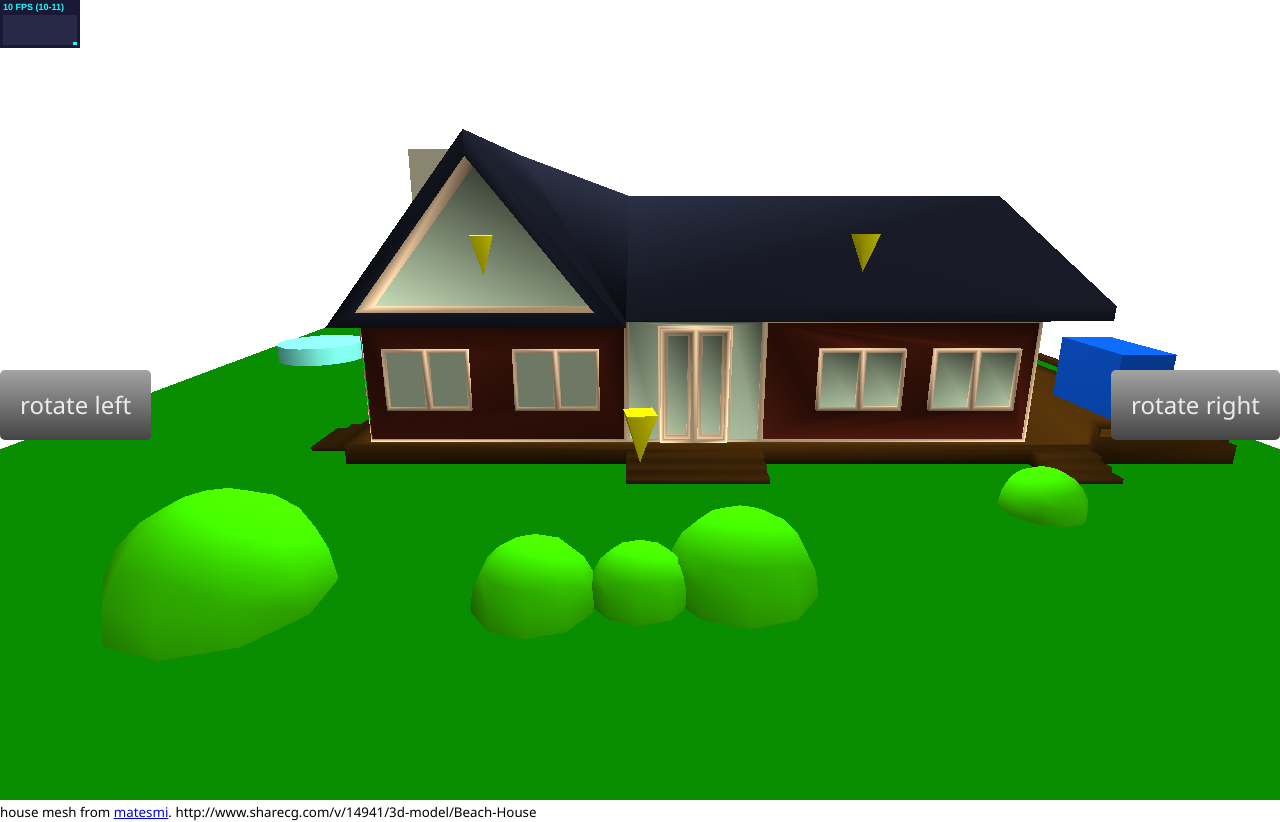
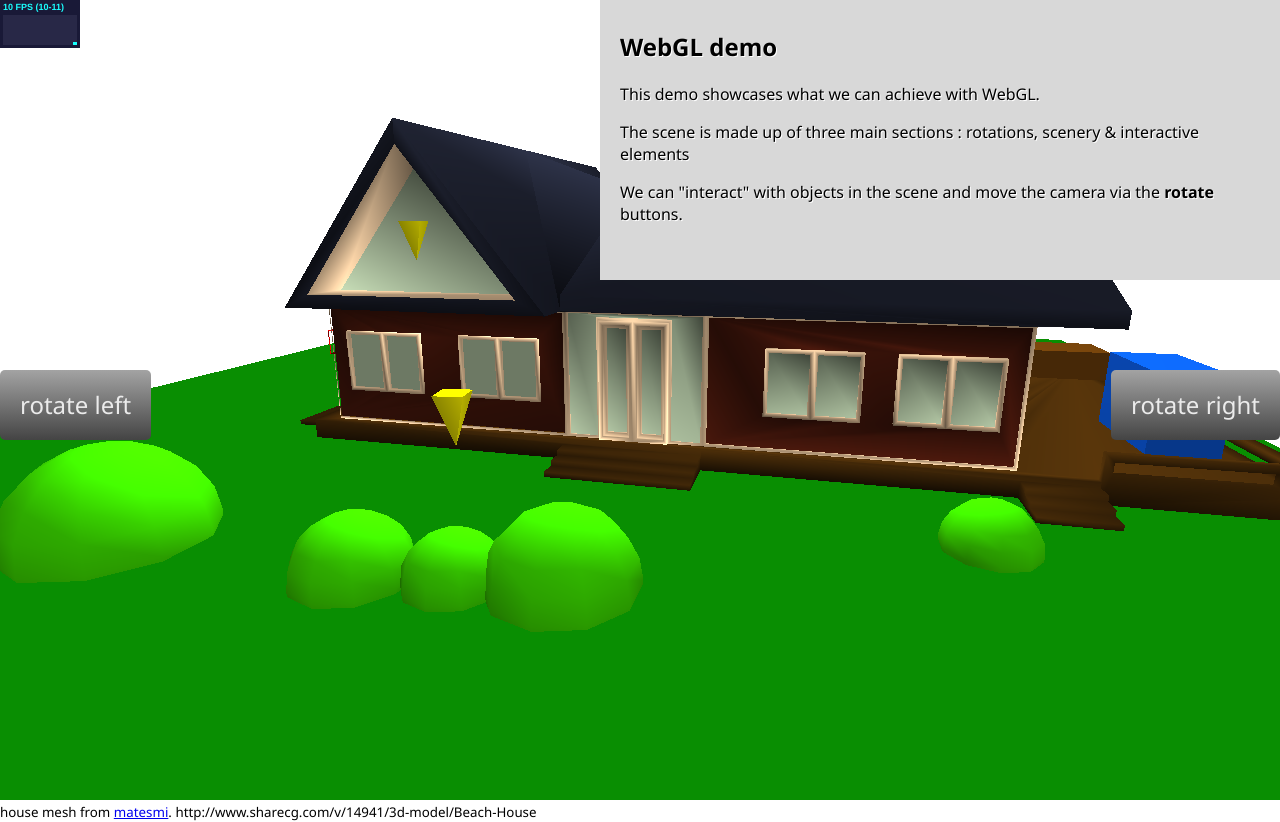
Before and after one commit to Piderman/intro-into-webgl, a plain HTML site: page root/webGL/index.html in a window 1280 px wide. Drawn offline with nearby package versions, Linux system fonts and the light colour scheme; animation ran at ten frames a second.

Commit message:
ready for presentation
added content to zomms and demo examples

```diff
--- a/root/webGL/house.three.js
+++ b/root/webGL/house.three.js
@@ -1,8 +1,62 @@
 (function(){
 	//workflow to stick to: create | import geo, setup lights, render scene. Watch out for callbacks and async
 
-	var
-		container, camera, controls, scene, renderer, stats, isOrbit = false, isDebugCoords = false,
+//dom stuff first b4 3d is loaded
+	var $body = $("#body");
+
+	$overlay = $("#overlay").fadeOut();//for fading /disabling scene
+
+	$buttonLeft = $("<button>", {
+		"class" : "camera__button camera__button__left",
+		text : "rotate left"
+	}).on("click", function(){
+		adjustSceneFromButton("prev");
+	}).appendTo($body).hide();
+
+	$buttonRight = $("<button>", {
+		"class" : "camera__button camera__button__right",
+		text : "rotate right"
+	}).on("click", function(){
+		adjustSceneFromButton("next");
+	}).appendTo($body).hide();
+
+	//move camera ABOVE, dont want to affect the currentView though
+	$buttonUp = $("<button>",{
+		"class" : "camera__button camera__button__up",
+		text : "rotate topwise "
+	}).on("click", function(){
+		$buttonUp.hide();
+		$buttonLeft.hide();
+		$buttonRight.hide();
+		$buttonDown.show();
+
+		aboveCameraTo(house.currentView);
+	}).appendTo($body).hide();
+
+	$buttonDown = $("<button>",{
+		"class" : "camera__button camera__button__down",
+		text : "return to side"
+	}).on("click", function(){
+		//need to make a up/down logic guy
+		$buttonDown.hide();
+		$buttonUp.show();
+
+		toggleCameraControls();
+		moveCameraToScene(house.currentView);
+	}).appendTo($body).hide();
+
+	$buttonBack = $("<button>", {
+		"class" : "camera__button camera__button__back",
+		"text" : "back"
+	}).appendTo($body).hide().on("click", function(){
+		returnToRotate();
+		toggleCameraControls("zoomed");
+		zoomedOutComplete();
+	});
+
+	$container = $("#container");
+
+	var container, camera, controls, scene, renderer, stats, isOrbit = false, isDebugCoords = false, isSideOn = false,
 		house = {
 			"currentView" : 0, //index of camera pos arr to shoy
 			"isNormal" : true, //are we normal or zoomed out?
@@ -17,9 +71,14 @@
 				},
 				{//deck
 					"position" : {
-						"x" : -.02,
-						"y" : 2.28,
-						"z" : 12.19
+						"x" : -3.03,
+						"y" : 1.26,
+						"z" : 10.11
+					},
+					"target" : {
+						"x" : 2,
+						"y" : 1,
+						"z" : 0
 					}
 				},
 				{//side door
@@ -88,6 +147,18 @@
 						"y" : 1,
 						"z" : 4
 					}
+				},
+				{//rear door
+					"position" : {
+						"x" : -3.24,
+						"y" : 1.77,
+						"z" : -6.89
+					},
+					"target" : {
+						"x" : -3,
+						"y" : 0,
+						"z" : 0
+					}
 				}
 
 
@@ -96,33 +167,33 @@
 			"rotateCoords" : [
 				{
 					"position" : {
-						"x" : -12.96,
-						"y" : 3.56,
-						"z" : 0
+						"x" : (isSideOn) ? -12.96 : -12.24,
+						"y" : (isSideOn) ? 3.56 : 3.23,
+						"z" : (isSideOn) ? 0 : 3.13
 					}
 				},
 				{
 					"position" : {
-						"x" : 0,
-						"y" : 3.56,
-						"z" : 12.96
+						"x" :(isSideOn) ? 0 : -0.2,
+						"y" :(isSideOn) ? 3.56 : 2.28,
+						"z" :(isSideOn) ? 12.96 : 12.19
 					}
 
 				},
 				{
 					"position" : {
-						"x" : 12.96,
-						"y" : 3.56,
-						"z" : 0
+						"x" :(isSideOn) ? 12.96 : 11.41,
+						"y" :(isSideOn) ? 3.56 : 3.47,
+						"z" :(isSideOn) ? 0 : 4.47
 					},
 					"aboveIndex" : 0 // link w above
 
 				},
 				{
 					"position" : {
-						"x" : 0,
-						"y" : 3.56,
-						"z" : -12.96
+						"x" :(isSideOn) ? 0 : 0.29,
+						"y" :(isSideOn) ? 3.56 : 11.63,
+						"z" :(isSideOn) ? -12.96 : -13.41
 					}
 				}
 			],
@@ -347,7 +418,7 @@
 			},
 			{
 				name : "sideRoofSomething",
-				geo : new THREE.CubeGeometry(0.75,1,0.75), //radius top, radius bottom, height, segments, height segments, open ended?
+				geo : new THREE.CubeGeometry(0.5,1,0.5), //radius top, radius bottom, height, segments, height segments, open ended?
 				mat : new THREE.MeshLambertMaterial({color: "#e7713e"}),
 				position: {
 					"x": 3,
@@ -366,22 +437,12 @@
 				}
 			},
 			{
-				name : "rearRoof1",
-				geo : new THREE.CubeGeometry(0.5,1,1), //radius top, radius bottom, height, segments, height segments, open ended?
-				mat : new THREE.MeshLambertMaterial({color: "#b3b3b5"}),
-				position: {
-					"x": -1,
-					"y": 4,
-					"z": -3.2
-				}
-			},
-			{
-				name : "rearRoof2",
-				geo : new THREE.CubeGeometry(2,0.5,0.5), //radius top, radius bottom, height, segments, height segments, open ended?
+				name : "rearRoof",
+				geo : new THREE.CubeGeometry(1.5,0.8,0.5), //radius top, radius bottom, height, segments, height segments, open ended?
 				mat : new THREE.MeshLambertMaterial({color: "#b3b3b5"}),
 				position: {
 					"x": 0,
-					"y": 4,
+					"y": 3.8,
 					"z": -3.5
 				}
 			}
@@ -475,7 +536,7 @@
 					z: 4.5
 				}
 			},
-			{
+			/*{//for demo only
 				name : "sideDoor",
 				rotateIndex : 2,
 				origin : {
@@ -488,13 +549,13 @@
 					y: 3,
 					z: 0.75
 				}
-			},
+			},*/
 			{
 				name : "rearRoof",
 				rotateIndex : 3,
 				origin : {
 					x: 0,
-					y: 2.5,
+					y: 0,
 					z: -3
 				},
 				position : {
@@ -516,6 +577,40 @@
 					y: 1.5,
 					z: -8
 				}
+			},
+			{
+				name : "readDoor",
+				rotateIndex : 3,
+				origin : {
+					x: -2.5,
+					y: 0,
+					z: -4
+				},
+				position : {
+					x: -2.5,
+					y: 3,
+					z: -4
+				}
+			},
+			{//only for demo
+				name : "sideDoorEg",
+				rotateIndex : 2,
+				origin : {
+					x: -1,
+					y: 1,
+					z: 0.75
+				},
+				position : {
+					x: 4.5,
+					y: 1,
+					z: 0.75
+				},
+				rotation: {
+					x: 0,
+					y: 0,
+					z: 90*(Math.PI/180)
+				},
+				isDemo : true
 			}
 		]
 
@@ -537,13 +632,14 @@
 			//create the icon mesh from the settings
 			currentIcon.mesh = new THREE.Mesh(iconShape, iconMaterial); //remember, .mesh is the three.js guy
 
-			//add my custom attrs
+			// add my custom attrs, better way to extend this?
 			currentIcon.mesh.rotateIndex = currentIcon.rotateIndex;
 			currentIcon.mesh.name = currentIcon.name + "Icon";
 			currentIcon.mesh.pointing = currentIcon.pointing;
 			currentIcon.mesh.isIcon = true; //so we can search in setInteractive()
 			currentIcon.mesh.tweenOrigin = currentIcon.origin;
 			currentIcon.mesh.tweenPosition = currentIcon.position;
+			currentIcon.mesh.isDemo = currentIcon.isDemo; //only for demo
 
 			scene.add(currentIcon.mesh);
 
@@ -553,7 +649,14 @@
 			//make it point down
 			currentIcon.mesh.rotation.set(0,0, 180*(Math.PI/180));
 
-			//now call the animation of them
+			//override, use only for side door demp
+			if (currentIcon.rotation) {
+				currentIcon.mesh.rotation.set(currentIcon.rotation.x, currentIcon.rotation.y, currentIcon.rotation.z);
+			}
+
+
+
+			//now call the animation of them, EDIT: removed, called on moving scene to rotation number so we can animate up/down per view
 			// animateIcons(currentIcon.mesh);
 		};
 
@@ -603,7 +706,7 @@
 	}
 
 	function createHitBoxes(){
-		var hitboxMat = new THREE.MeshLambertMaterial({color: "#fff", transparent : true, opacity : 0.5});
+		var hitboxMat = new THREE.MeshLambertMaterial({color: "#f00", wireframe : true});
 
 		//these are simply bounding boxes for interacting ja?
 		hitboxGrass = {
@@ -628,7 +731,7 @@
 			rotateIndex : 2
 		},
 		hitboxRoof = {
-			geo : new THREE.CubeGeometry(3, 0.5, 0.5), //radius top, radius bottom, height, segments, height segments, open ended?
+			geo : new THREE.CubeGeometry(2, 1, 1), //radius top, radius bottom, height, segments, height segments, open ended?
 			mat : hitboxMat,
 			dialogueID : "zoom3",
 			zoomIndex: 3,
@@ -642,25 +745,32 @@
 			rotateIndex : 0
 		},
 		hitboxSideRoof = {
-			geo : new THREE.CubeGeometry(0.5, 0.5, 0.5), //radius top, radius bottom, height, segments, height segments, open ended?
+			geo : new THREE.CubeGeometry(0.8, 0.8, 0.8), //radius top, radius bottom, height, segments, height segments, open ended?
 			mat : hitboxMat,
 			dialogueID : "zoom5",
 			zoomIndex: 5,
 			rotateIndex : 2
 		},
 		hitboxRearGround = {
-			geo : new THREE.CubeGeometry(2, 0.5, 2), //radius top, radius bottom, height, segments, height segments, open ended?
+			geo : new THREE.CubeGeometry(2.2, 0.6, 2.2), //radius top, radius bottom, height, segments, height segments, open ended?
 			mat : hitboxMat,
 			dialogueID : "zoom6",
 			zoomIndex: 6,
 			rotateIndex : 3
 		},
 		hitboxFrontRoom = {
-			geo : new THREE.CubeGeometry(0.2, 0.5, 0.5), //radius top, radius bottom, height, segments, height segments, open ended?
+			geo : new THREE.CubeGeometry(0.2, 2, 2), //radius top, radius bottom, height, segments, height segments, open ended?
 			mat : hitboxMat,
 			dialogueID : "zoom7",
 			zoomIndex: 7,
 			rotateIndex : 0
+		},
+		hitboxRearDoor = {
+			geo : new THREE.CubeGeometry(2, 2, 0.2), //radius top, radius bottom, height, segments, height segments, open ended?
+			mat : hitboxMat,
+			dialogueID : "zoom8",
+			zoomIndex: 8,
+			rotateIndex : 3
 		}
 
 
@@ -673,17 +783,19 @@
 			hitboxFrontWindow,
 			hitboxSideRoof,
 			hitboxRearGround,
-			hitboxFrontRoom
+			hitboxFrontRoom,
+			hitboxRearDoor
 		]);
 
 		hitboxGrass.mesh.position.set(-7.2,0.5,0.2);
 		hitboxDeck.mesh.position.set(-2,1,7.5);
 		hitboxSide.mesh.position.set(3.5,1,0.75);
-		hitboxRoof.mesh.position.set(0,4,-3.5);
+		hitboxRoof.mesh.position.set(0,3.8,-3.5);
 		hitboxFrontWindow.mesh.position.set(-3.5,1,-2);
-		hitboxSideRoof.mesh.position.set(3,2.75,4.5);
-		hitboxRearGround.mesh.position.set(4,0.25,-8);
+		hitboxSideRoof.mesh.position.set(3,2.88,4.5);
+		hitboxRearGround.mesh.position.set(4,0.25,-7.9);
 		hitboxFrontRoom.mesh.position.set(-3.5,1,3);
+		hitboxRearDoor.mesh.position.set(-2.5,1,-4);
 
 		if (!isDebugCoords){
 			hitboxGrass.mesh.visible = false;
@@ -692,8 +804,9 @@
 			hitboxRoof.mesh.visible = false;
 			hitboxFrontWindow.mesh.visible = false;
 			hitboxSideRoof.mesh.visible = false;
-			hitboxRearGround.mesh.visible = false;
+			// hitboxRearGround.mesh.visible = false; //want to show this for the demo
 			hitboxFrontRoom.mesh.visible = false;
+			hitboxRearDoor.mesh.visible = false;
 		}
 	}
 
@@ -854,8 +967,13 @@
 		//rotate ALL mah scene icons
 
 		for (var i = 0; i < sceneIcons.length; i++) {
+			//only for demo, remove the if and only use y rotation
 			//only rotate 90deg, then go back to 0
-			sceneIcons[i].rotation.y = (sceneIcons[i].rotation.y > 90*(Math.PI/180)) ? 0 : sceneIcons[i].rotation.y + 0.05;
+			if (!sceneIcons[i].isDemo) {
+				sceneIcons[i].rotation.y = (sceneIcons[i].rotation.y > 90*(Math.PI/180)) ? 0 : sceneIcons[i].rotation.y + 0.05;
+			} else {
+				sceneIcons[i].rotation.x = (sceneIcons[i].rotation.x > 90*(Math.PI/180)) ? 0 : sceneIcons[i].rotation.x + 0.05;
+			}
 		}
 
 		camera.lookAt(camTarget);
@@ -929,6 +1047,7 @@
 		for (var i = 0; i < iconNotInView.length; i++) {
 			// iconNotInView[i].visible = false;
 			animateIcons(iconNotInView[i], "hide");
+
 		};
 	}
 
@@ -1017,7 +1136,9 @@
 			x: house.zoomedCoords[index].position.x,
 			y: house.zoomedCoords[index].position.y,
 			z: house.zoomedCoords[index].position.z}, 1000 )
-		.easing( TWEEN.Easing.Quadratic.Out).start();
+		.easing( TWEEN.Easing.Quadratic.Out).start().onComplete(function(){
+			zoomedInComplete();
+		});
 
 		new TWEEN.Tween(camTarget).to( {
 			x: camTarget.x,
@@ -1077,57 +1198,35 @@
 	}
 
 
+	//zoomed in / out states, called after tweens
+
+	function zoomedInComplete(){
+		$overlay.fadeIn();
+		return;
+
+		console.log(scene.children);
+		var sceneLights = scene.children.filter( function(element){
+			if (element.intensity != undefined) return element;
+		});
+
+		for (var i = 0; i < sceneLights.length; i++) {
+			sceneLights[i].color.set(0,0,0);
+		};
+		// sceneLights.color.set(0,0,0);
+		// tweenLights =  new TWEEN.Tween(camTarget).to( {
+		// 	x: camTarget.x,
+		// 	y: camTarget.y,
+		// 	z: camTarget.z}, 500 )
+		// .easing( TWEEN.Easing.Quadratic.Out).start();
+	}
+
+	//note: not actually coming from a tween rather the click of "back"
+	function zoomedOutComplete() {
+		$overlay.fadeOut();
+	}
+
 	//todo: clean up
-	var $body = $("#body");
 
-	$buttonLeft = $("<button>", {
-		"class" : "camera__button camera__button__left",
-		text : "rotate left"
-	}).on("click", function(){
-		adjustSceneFromButton("prev");
-	}).appendTo($body).hide();
-
-	$buttonRight = $("<button>", {
-		"class" : "camera__button camera__button__right",
-		text : "rotate right"
-	}).on("click", function(){
-		adjustSceneFromButton("next");
-	}).appendTo($body).hide();
-
-	//move camera ABOVE, dont want to affect the currentView though
-	$buttonUp = $("<button>",{
-		"class" : "camera__button camera__button__up",
-		text : "rotate topwise "
-	}).on("click", function(){
-		$buttonUp.hide();
-		$buttonLeft.hide();
-		$buttonRight.hide();
-		$buttonDown.show();
-
-		aboveCameraTo(house.currentView);
-	}).appendTo($body).hide();
-
-	$buttonDown = $("<button>",{
-		"class" : "camera__button camera__button__down",
-		text : "return to side"
-	}).on("click", function(){
-		//need to make a up/down logic guy
-		$buttonDown.hide();
-		$buttonUp.show();
-
-		toggleCameraControls();
-		moveCameraToScene(house.currentView);
-	}).appendTo($body).hide();
-
-	$buttonBack = $("<button>", {
-		"class" : "camera__button camera__button__back",
-		"text" : "back"
-	}).appendTo($body).hide().on("click", function(){
-		returnToRotate();
-		toggleCameraControls("zoomed");
-	});
-
-	$container = $("#container");
 
 	//show the current shape's HTML
 	function showSceneDialogue (id) {
--- a/root/webGL/index.html
+++ b/root/webGL/index.html
@@ -57,12 +57,15 @@
 				position: absolute;
 				top: 0;
 				right: 0;
-				width: 200px;
+				width: 640px;
+				min-height: 260px;
 				display: none; /* toggled by js */
 				padding: 10px 20px;
-				background: #fff;
-				background: rgba(255,255,255,0.8);
+				background: #d8d8d8;
+				text-shadow: 1px 1px 0 #fff;
 			}
+
+			#startup { display: block;}
 
 			.cameraCoords {
 				position: absolute;
@@ -71,11 +74,11 @@
 				background: rgba(255,255,255,0.8);
 			}
 
-			#container {
-				opacity: 1;
-				-webkit-transition: opacity 1.5s ease-out;
-				   -moz-transition: opacity 1.5s ease-out;
-						transition: opacity 1.5s ease-out;
+			/* faded by tweens, "locks" scene out when zoomed in thanks to z-index xD*/
+			#overlay {
+					position: absolute; top: 0; right: 0; bottom: 0; left: 0;
+					background: -webkit-radial-gradient(50% 50%, cover, rgba(0,0,0,0.2) 30%, rgba(0,0,0,1) 110%);
+					/*background: #000; opacity: 0.8; -webkit-box-shadow: inset 0 0 100px #000;*/
 			}
 
 			/*#container.active { opacity: 0; }*/
@@ -83,44 +86,75 @@
 	</head>
 	<body id="body">
 		<div id="container"></div>
+		<div id="overlay"></div>
 		<div id="startup" class="popup" data-sceneTrigger="startup">
-			<h2>startup / largeCube</h2>
-			Move the camera by clicking an object or via the "previous" and "next" buttons.
+			<h2>WebGL demo</h2>
+			<p>This demo showcases what we can achieve with WebGL.</p>
+			<p>The scene is made up of three main sections : rotations, scenery & interactive elements</p>
+			<p>We can "interact" with objects in the scene and move the camera via the <strong>rotate</strong> buttons.</p>
 		</div>
 
 
 		<div id="zoom0" class="popup" data-sceneTrigger="zoom0">
-			<h2>zoom0</h2>
-			Lorem ipsum dolor sit amet, consectetur adipiscing elit. Ut imperdiet, metus sollicitudin dictum porttitor, tellus tellus laoreet magna, sed aliquam
+			<h2>Interactive objects</h2>
+			<ul>
+				<li>each object has an associated rotation and zoom coordinates</li>
+				<li>the rotation relationship means we can adjust what view the object's icon should appear and when we can click it</li>
+				<li>each objects needs an icon and a hitbox</li>
+				<li>we can have many objects per rotation</li>
+			</ul>
 		</div>
 
 		<div id="zoom1" class="popup" data-sceneTrigger="zoom1">
-			<h2>zoom1</h2>
-			Aliquam lacinia ullamcorper massa a aliquam. Praesent et ante risus, a dignissim magna. Proin faucibus lorem rhoncus risus volutpat viverra vitae a neque. Nullam sit amet sem nunc, non tempor velit. Duis mi velit, accumsan quis gravida quis, euismod eu neque.
+			<h2>Icons</h2>
+			<p>We use to icons to show what is interactive and what isn't. The scene could be filled with many pretty 3D elements, but how do we know what is interactive?</p>
+			<p>We want to make it clear not to touch the "table" next to us, so we add a little pop-up animation between rotations to draw attention to elements in this view, as well as making the icon spin.</p>
 		</div>
 		<div id="zoom2" class="popup" data-sceneTrigger="zoom2">
-			<h2>zoom2</h2>
-			Quisque congue metus metus, vitae ullamcorper nulla. Aenean et tellus nec tortor sollicitudin pellentesque. Phasellus rutrum mauris ac lectus vehicula eget scelerisque dui rutrum. Suspendisse at justo diam, vel imperdiet arcu. Nunc iaculis pulvinar enim a fringilla. Mauris nec
+			<h2>Walls</h2>
+			<p>Walls make things rather hard. I tried making the icon point at the wall from the side, but it looked weird and caused many a headache: where is pointing, what axis does it need to rotate on, where do we animate from&hellip; and so on.</p>
+			<p>I feel we can still communicate where to click as icons are consistently just above their hitbox. In this view both icons are on the roof, but its clear they are at different heights.</p>
 		</div>
 		<div id="zoom3" class="popup" data-sceneTrigger="zoom3">
-			<h2>zoom3</h2>
-			Too much work. Let's burn it and say we dumped it in the sewer. Quite possible. We live long and are celebrated poopers. Then we'll go with that data file! Man, I'm sore all over. I feel like I just went ten rounds with mighty Thor. No! Don't jump! Ow, my spirit!
+			<h2>Transitions</h2>
+			<p>We can move anything smoothly from one position to another. We are transitioning the camera and icons from one rotation to another in the following ways:</p>
+			<ul>
+				<li>initially loading the scene</li>
+				<li>clicking the rotate buttons</li>
+				<li>clicking an object in the scene</li>
+			</ul>
 		</div>
 		<div id="zoom4" class="popup" data-sceneTrigger="zoom4">
-			<h2>zoom4</h2>
-			One hundred dollars. Perhaps, but perhaps your civilization is merely the sewer of an even greater society above you! I don't 'need' to drink. I can quit anytime I want! Interesting. No, wait, the other thing: tedious. Now what?
+			<h2>Adding angles</h2>
+			<ul>
+				<li>Additional rotation points can be added if needed</li>
+				<li>Each angle is simply a set of camera coordinates</li>
+				<li>interactive objects are linked to a "zoomIndex" which has its associated zoomed in location</li>
+				<li>The rotate buttons loop around the house for as many / little rotations as there are</li>
+				<li>interactive objects are tied to the <strong>currentView</strong> of the rotation index</li>
+			</ul>
 		</div>
 		<div id="zoom5" class="popup" data-sceneTrigger="zoom5">
-			<h2>zoom5</h2>
-			Ah, the 'Breakfast Club' soundtrack! I can't wait til I'm old enough to feel ways about stuff! This opera's as lousy as it is brilliant! Your lyrics lack subtlety. You can't just have your characters announce how they feel. That makes me feel angry! Yes, if you make it look like an electrical fire. When you do things right, people won't be sure you've done anything at all.
+			<h2>Camera and target</h2>
+			<p>We can control both the camera coordinates and where the camera is looking. In this example, we are no longer looking at the center of the house, rather to the left and down a bit.</p>
+			<p>Having access to these properties means we can make more dynamic and visually interesting angles. We can customise each side of the house to best highlight its objects and better frame their zoomed in counterparts</p>
 		</div>
 		<div id="zoom6" class="popup" data-sceneTrigger="zoom6">
-			<h2>zoom6</h2>
-			Oh yeah, good luck with that. With a warning label this big, you know they gotta be fun! Then throw her in the laundry room, which will hereafter be referred to as "the brig". And when we woke up, we had these bodies.
+			<h2>hitboxes</h2>
+			<p>We use a boring cube known as a <em>hitbox</em> to register where the user has clicked. This <em>hitbox</em> is inivisble and is created in code.</p>
+			<p>We make these hitboxes rather generous so user's don't need to be so precise with their clicks. </p>
 		</div>
 		<div id="zoom7" class="popup" data-sceneTrigger="zoom7">
-			<h2>zoom7</h2>
-			Fatal. And so we say goodbye to our beloved pet, Nibbler, who's gone to a place where I, too, hope one day to go. The toilet. Oh right. I forgot about the battle.
+			<h2>Scenery</h2>
+			<ul>
+				<li>scenery is imported from a 3D model and then placed where we need it</li>
+				<li>for this example we are using primitive objects like spheres, cubes and cylinders</li>
+				<li>scenery is agnostic to the current rotation</li>
+			</ul>
+		</div>
+		<div id="zoom8" class="popup" data-sceneTrigger="zoom8">
+			<h2>Enhance...enhance</h2>
+			<p>Zooming in will fade in an image of the interior or what ever we need to show. Each interactive element has corresponding <code>HTML</code> information to show, we can make it anything we want.</p>
 		</div>
 
 
```
Also changed, not shown: 1 other file.
